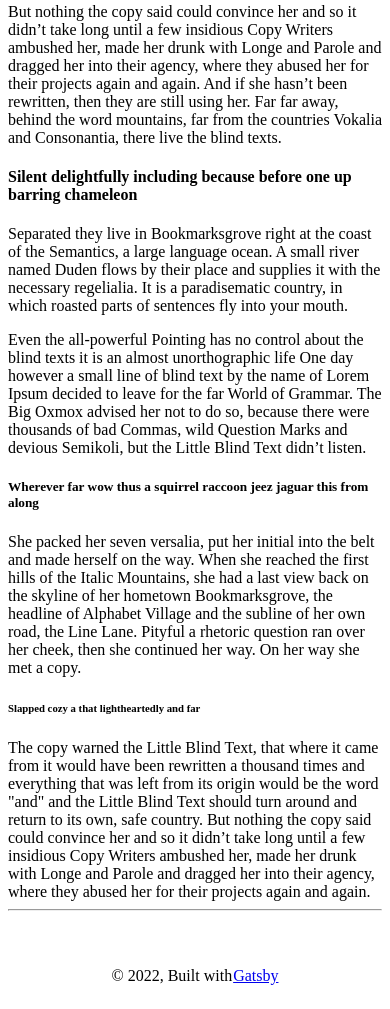
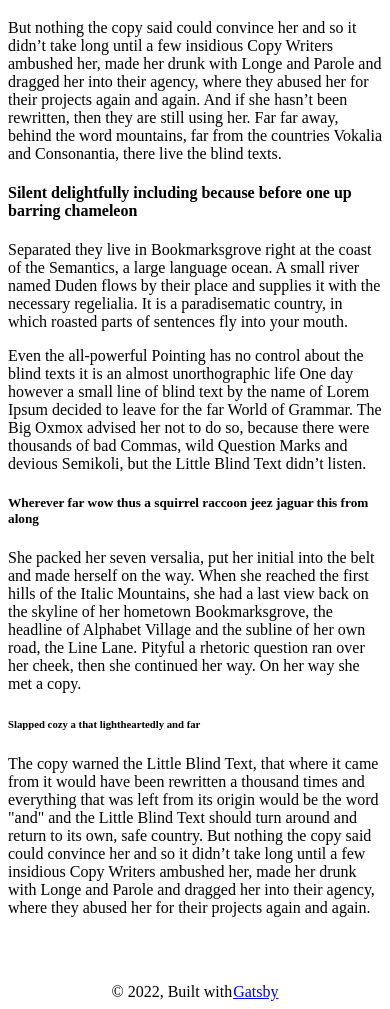
Before and after one commit to d0lim/gatsby-starter-busan, a Gatsby site: page /blog/2015/05/new-beginnings in a window 390 px wide. Shown: the part 1823-2832 px from the top of the page. Built offline with nearby package versions, Linux system fonts and the light colour scheme; Gatsby itself is replaced by a stand-in of ours; some packages are replaced by stand-ins of ours.

Commit message:
🐛 fix: css fix for responsive design

```diff
--- a/src/templates/blog-post.tsx
+++ b/src/templates/blog-post.tsx
@@ -128,24 +128,19 @@
         title={post.frontmatter.title}
         description={post.frontmatter.description || post.excerpt}
       />
-      <article
-        className="blog-post"
-        itemScope
-        itemType="http://schema.org/Article"
-      >
+      <Flex as="article" className="blog-post" flexDir="column" maxWidth="100%">
         <Flex as="header" flexDir="column" mb="48px">
           <Heading size="3xl">{post.frontmatter.title}</Heading>
           <Text>{post.frontmatter.publishedAt}</Text>
         </Flex>
-        <Box maxW="720px" width="100%">
+        <Box maxW="720px">
           <MDXProvider components={mdComponents}>
             <MDXRenderer>{post.body}</MDXRenderer>
           </MDXProvider>
         </Box>
 
-        <hr />
-        <footer></footer>
-      </article>
+        <Divider />
+      </Flex>
     </Layout>
   );
 };
```
